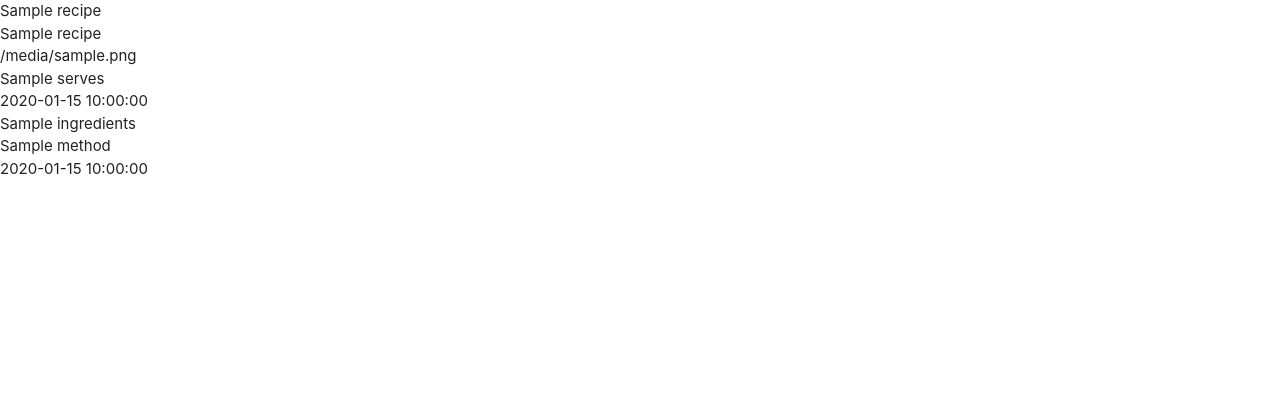
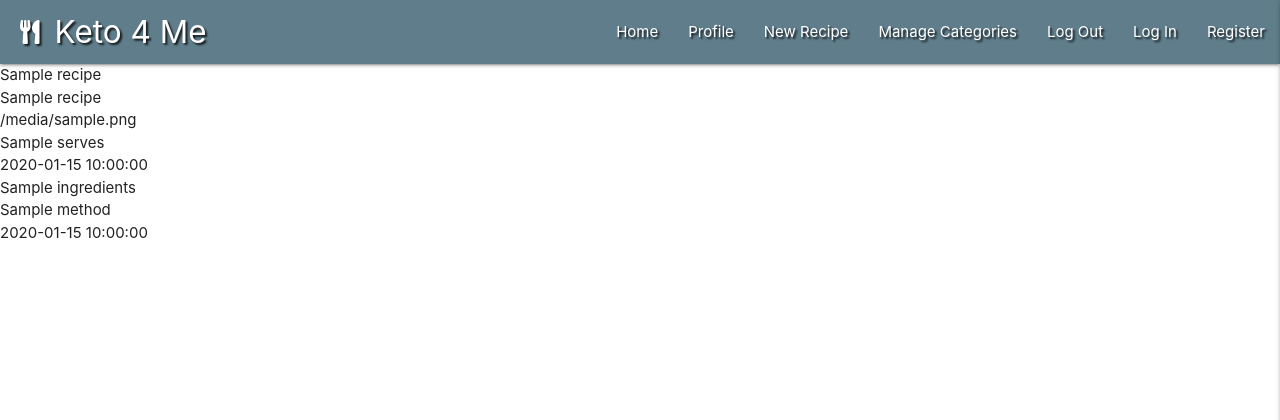
Before and after one commit to DjPaulP/MS3-Keto4me, a Flask app: page / in a window 1280 px wide. Shown: the top 420 px of the page. Run offline with Flask 2, Linux system fonts and the light colour scheme; a database or web service that is not in the repository returns one stand-in record (values such as "Sample title"); some libraries are stand-ins or nearby versions.

Commit message:
Add materialize Navbar and Sidenav and wired up home page

```diff
--- a/static/css/style.css
+++ b/static/css/style.css
@@ -0,0 +1,20 @@
+/* Navbar Heading */
+.text-style {
+    text-shadow: 2px 2px 2px rgba(0, 0, 0, 0.8);
+    padding-left: 20px;
+}
+
+/* background color on side navbar */
+.sidenav {
+    background-color: #607d8b;
+}
+
+/* color of menu items on side navbar */
+.sidenav li>a {
+    color: white;
+}
+
+/* Heading color on navbar */
+h4 {
+    color: white;
+}
--- a/static/js/script.js
+++ b/static/js/script.js
@@ -0,0 +1,3 @@
+$(document).ready(function(){
+    $('.sidenav').sidenav({edge: "right"});
+  });
--- a/templates/base.html
+++ b/templates/base.html
@@ -1,17 +1,51 @@
 <!DOCTYPE html>
 <html lang="en">
+
 <head>
     <meta charset="UTF-8">
     <meta name="viewport" content="width=device-width, initial-scale=1.0">
     <link rel="stylesheet" href="https://cdnjs.cloudflare.com/ajax/libs/font-awesome/5.13.1/css/all.min.css"
-        integrity="sha512-xA6Hp6oezhjd6LiLZynuukm80f8BoZ3OpcEYaqKoCV3HKQDrYjDE1Gu8ocxgxoXmwmSzM4iqPvCsOkQNiu41GA==" crossorigin="anonymous" type="text/css">
-    <link rel="stylesheet" href="https://cdnjs.cloudflare.com/ajax/libs/materialize/1.0.0/css/materialize.min.css" type="text/css">
+        integrity="sha512-xA6Hp6oezhjd6LiLZynuukm80f8BoZ3OpcEYaqKoCV3HKQDrYjDE1Gu8ocxgxoXmwmSzM4iqPvCsOkQNiu41GA=="
+        crossorigin="anonymous" type="text/css">
+    <link rel="stylesheet" href="https://cdnjs.cloudflare.com/ajax/libs/materialize/1.0.0/css/materialize.min.css"
+        type="text/css">
     <link rel="stylesheet" href="{{ url_for('static', filename='css/style.css') }}" type="text/css">
     {% block styles %}
     {% endblock %}
     <title>Keto 4 Me</title>
 </head>
+
 <body>
+
+    <header>
+        <!-- Top Navbar on website -->
+        <nav class="nav-extended text-style blue-grey">
+            <div class="nav-wrapper">
+                <a href="{{ url_for('get_recipes') }}" class="brand-logo">Keto 4 Me<i class="fas fa-utensils"></i></a>
+                <a href="#" data-target="mobile-demo" class="sidenav-trigger right"><i class="fas fa-bars"></i></a>
+                <ul class="right hide-on-med-and-down">
+                    <li><a href="{{ url_for('get_recipes') }}">Home</a></li>
+                    <li><a href="#">Profile</a></li>
+                    <li><a href="#">New Recipe</a></li>
+                    <li><a href="#">Manage Categories</a></li>
+                    <li><a href="#">Log Out</a></li>
+                    <li><a href="#">Log In</a></li>
+                    <li><a href="#">Register</a></li>
+                </ul>
+            </div>
+        </nav>
+        <!-- Mobile Side Navbar -->
+        <ul class="sidenav text-style" id="mobile-demo">
+            <li><h4 class="center-align text-style"><i class="fas fa-utensils"></i> Keto 4 Me</h4></li>
+            <li><a href="{{ url_for('get_recipes') }}">Home</a></li>
+            <li><a href="#">Profile</a></li>
+            <li><a href="#">New Recipe</a></li>
+            <li><a href="#">Manage Categories</a></li>
+            <li><a href="#">Log Out</a></li>
+            <li><a href="#">Log In</a></li>
+            <li><a href="#">Register</a></li>
+        </ul>
+    </header>
 
     {% block content %}
     {% endblock %}
@@ -23,4 +57,5 @@
     {% block scripts %}
     {% endblock %}
 </body>
+
 </html>
```
